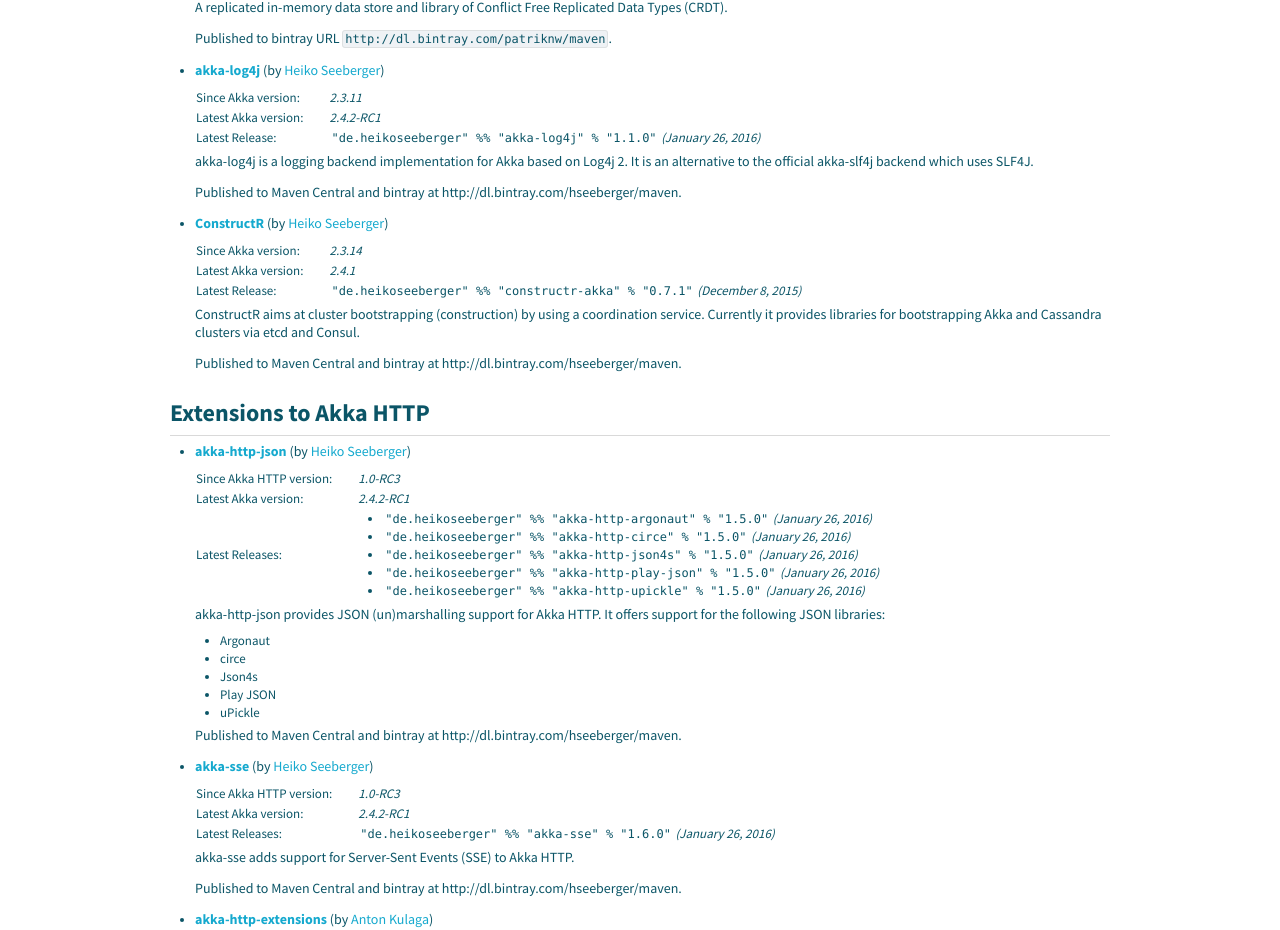
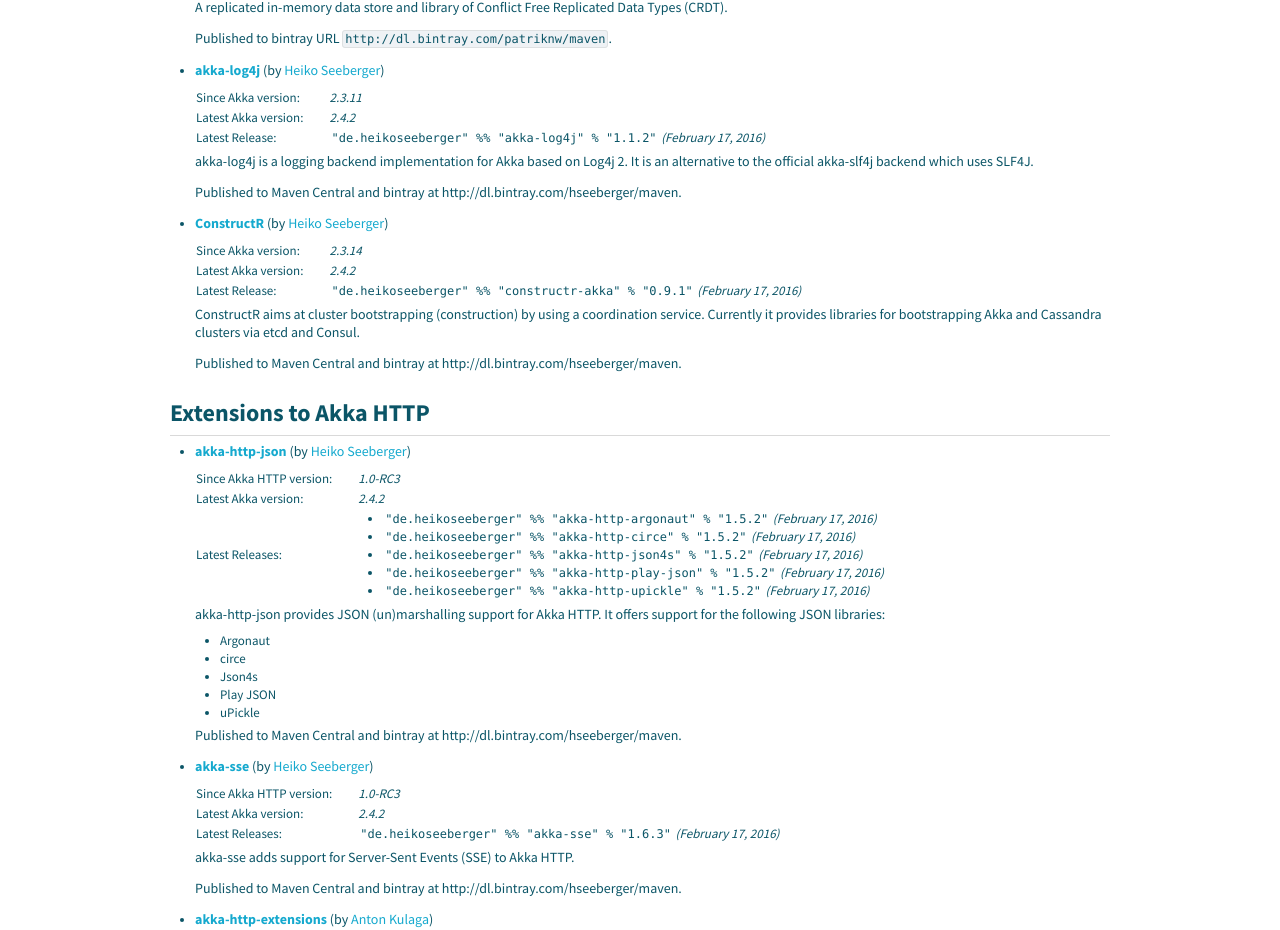
Before and after one commit to raboof/akka.github.com, a Jekyll site: the page built from community/index.md, in a window 1280 px wide and 1400 px high, scrolled down 1236 px. Shown: the part 151-1081 px from the top of the window. Built offline with Jekyll 4.4.1, drawn with Linux system fonts in a browser that asks for light colours.

Commit message:
Upgrade versions of akka-sse, akka-log4j, akka-http-json and ConstructR on community page

```diff
--- a/community/index.md
+++ b/community/index.md
@@ -116,8 +116,8 @@
 
   <table class="stats">
   <tr><td>Since Akka version:</td><td>2.3.11</td></tr>
-  <tr><td>Latest Akka version:</td><td>2.4.2-RC1</td></tr>
-  <tr><td>Latest Release:</td><td><code>"de.heikoseeberger" %% "akka-log4j" % "1.1.0"</code> (January 26, 2016)</td></tr>
+  <tr><td>Latest Akka version:</td><td>2.4.2</td></tr>
+  <tr><td>Latest Release:</td><td><code>"de.heikoseeberger" %% "akka-log4j" % "1.1.2"</code> (February 17, 2016)</td></tr>
   </table>
 
   akka-log4j is a logging backend implementation for Akka based on Log4j 2. It is an alternative to the official akka-slf4j backend which uses SLF4J.
@@ -128,8 +128,8 @@
 
   <table class="stats">
   <tr><td>Since Akka version:</td><td>2.3.14</td></tr>
-  <tr><td>Latest Akka version:</td><td>2.4.1</td></tr>
-  <tr><td>Latest Release:</td><td><code>"de.heikoseeberger" %% "constructr-akka" % "0.7.1"</code> (December 8, 2015)</td></tr>
+  <tr><td>Latest Akka version:</td><td>2.4.2</td></tr>
+  <tr><td>Latest Release:</td><td><code>"de.heikoseeberger" %% "constructr-akka" % "0.9.1"</code> (February 17, 2016)</td></tr>
   </table>
 
   ConstructR aims at cluster bootstrapping (construction) by using a coordination service. Currently it provides libraries for bootstrapping Akka and Cassandra clusters via etcd and Consul.
@@ -142,14 +142,14 @@
 
   <table class="stats">
   <tr><td>Since Akka HTTP version:</td><td>1.0-RC3</td></tr>
-  <tr><td>Latest Akka version:</td><td>2.4.2-RC1</td></tr>
+  <tr><td>Latest Akka version:</td><td>2.4.2</td></tr>
   <tr><td>Latest Releases:</td><td>
     <ul>
-      <li><code>"de.heikoseeberger" %% "akka-http-argonaut" % "1.5.0"</code> (January 26, 2016)</li>
-      <li><code>"de.heikoseeberger" %% "akka-http-circe" % "1.5.0"</code> (January 26, 2016)</li>
-      <li><code>"de.heikoseeberger" %% "akka-http-json4s" % "1.5.0"</code> (January 26, 2016)</li>
-      <li><code>"de.heikoseeberger" %% "akka-http-play-json" % "1.5.0"</code> (January 26, 2016)</li>
-      <li><code>"de.heikoseeberger" %% "akka-http-upickle" % "1.5.0"</code> (January 26, 2016)</li>
+      <li><code>"de.heikoseeberger" %% "akka-http-argonaut" % "1.5.2"</code> (February 17, 2016)</li>
+      <li><code>"de.heikoseeberger" %% "akka-http-circe" % "1.5.2"</code> (February 17, 2016)</li>
+      <li><code>"de.heikoseeberger" %% "akka-http-json4s" % "1.5.2"</code> (February 17, 2016)</li>
+      <li><code>"de.heikoseeberger" %% "akka-http-play-json" % "1.5.2"</code> (February 17, 2016)</li>
+      <li><code>"de.heikoseeberger" %% "akka-http-upickle" % "1.5.2"</code> (February 17, 2016)</li>
     </ul>
   </td></tr>
   </table>
@@ -167,8 +167,8 @@
 
   <table class="stats">
   <tr><td>Since Akka HTTP version:</td><td>1.0-RC3</td></tr>
-  <tr><td>Latest Akka version:</td><td>2.4.2-RC1</td></tr>
-  <tr><td>Latest Releases:</td><td><code>"de.heikoseeberger" %% "akka-sse" % "1.6.0"</code> (January 26, 2016)</td></tr>
+  <tr><td>Latest Akka version:</td><td>2.4.2</td></tr>
+  <tr><td>Latest Releases:</td><td><code>"de.heikoseeberger" %% "akka-sse" % "1.6.3"</code> (February 17, 2016)</td></tr>
   </table>
 
   akka-sse adds support for Server-Sent Events (SSE) to Akka HTTP.
```
